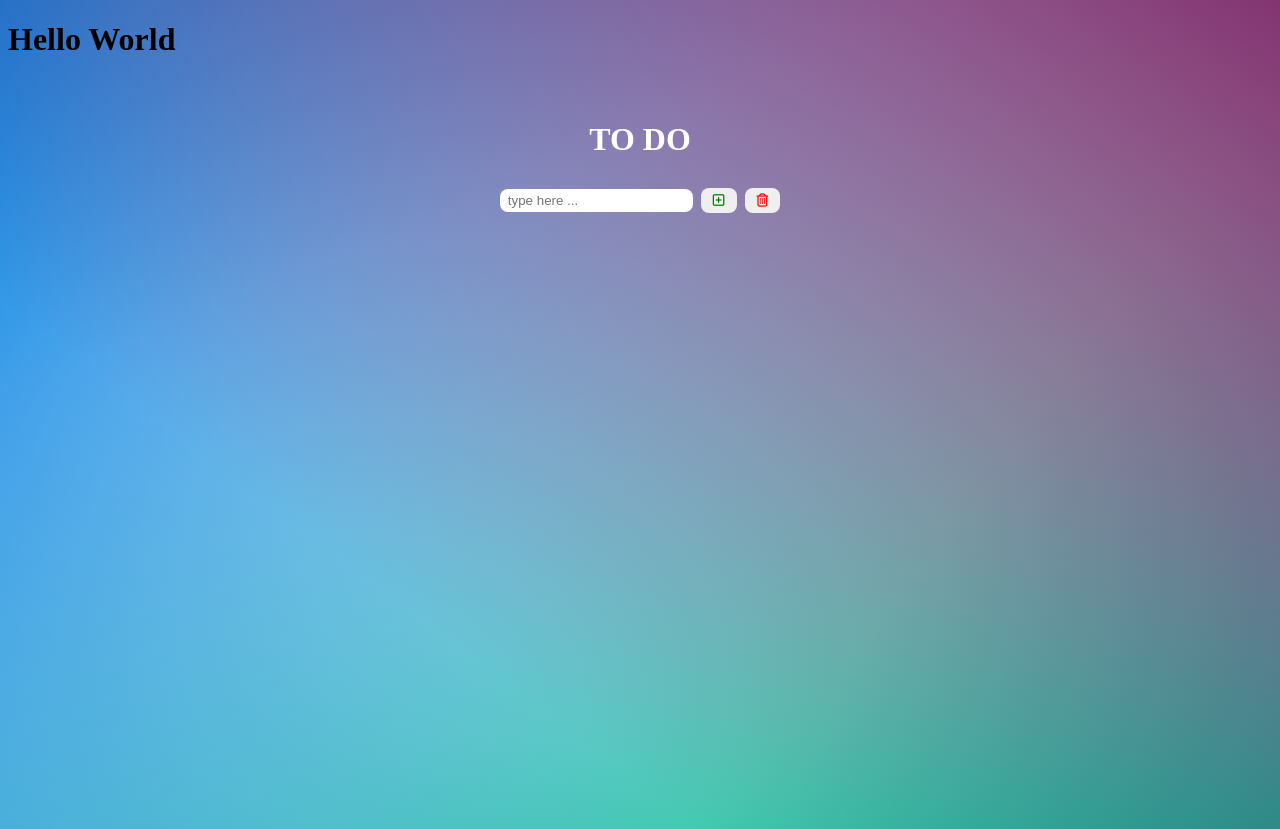
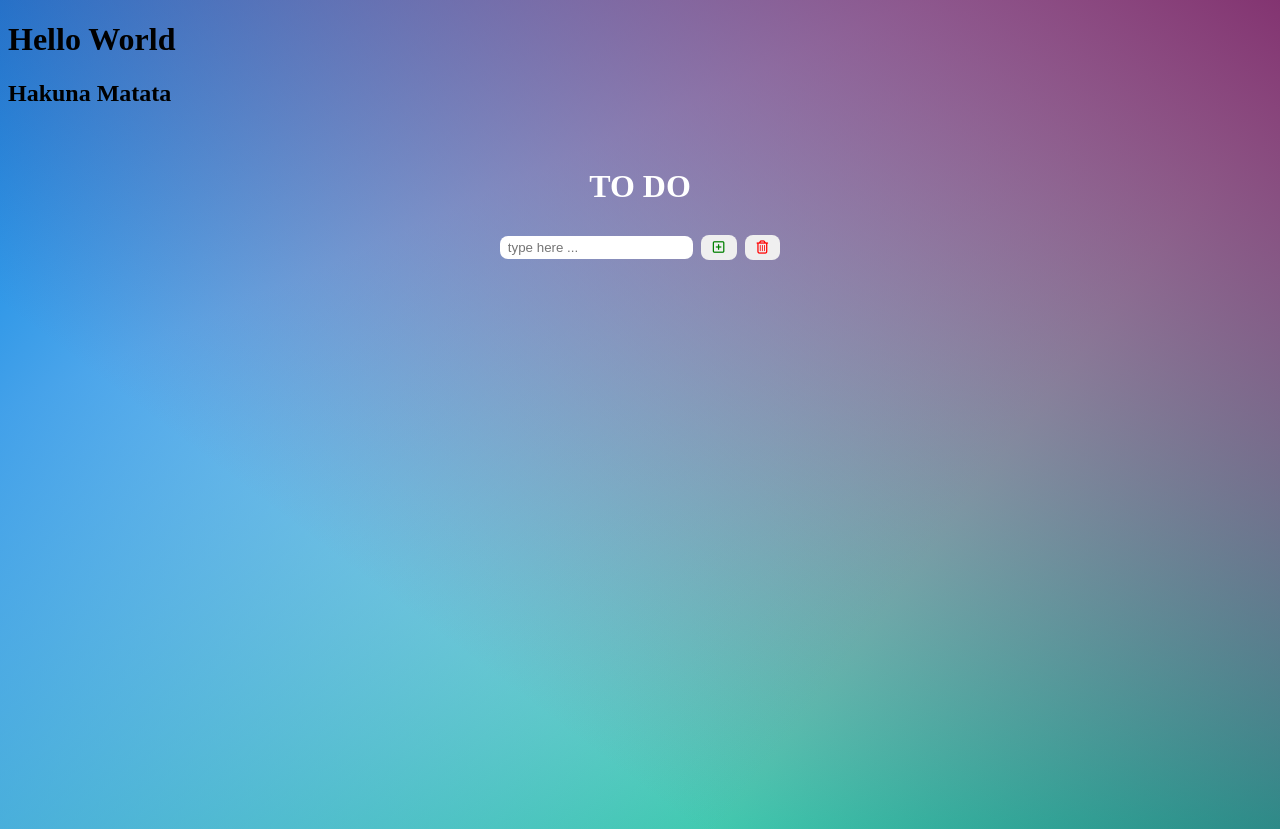
Before and after one commit to khanjanov/CodersTasks, a website: page index.html in a window 1280 px wide. Drawn offline with Linux system fonts and the light colour scheme; no server answers.

Commit message:
change code

```diff
--- a/index.html
+++ b/index.html
@@ -24,6 +24,7 @@
     </div>
   </div> -->
     <h1>Hello World</h1>
+    <h2>Hakuna Matata</h2>
   </body>
   <script src="js/practice/practice.js"></script>
   <script src="js/objAndDOM/homeTaskFetch.js"></script>
```
